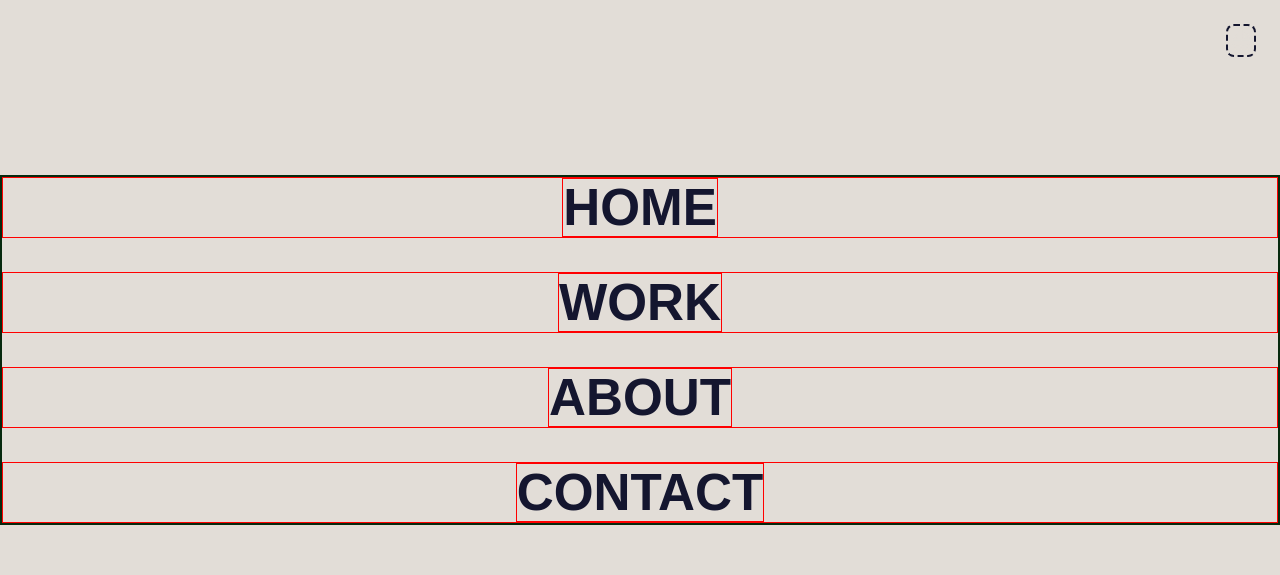
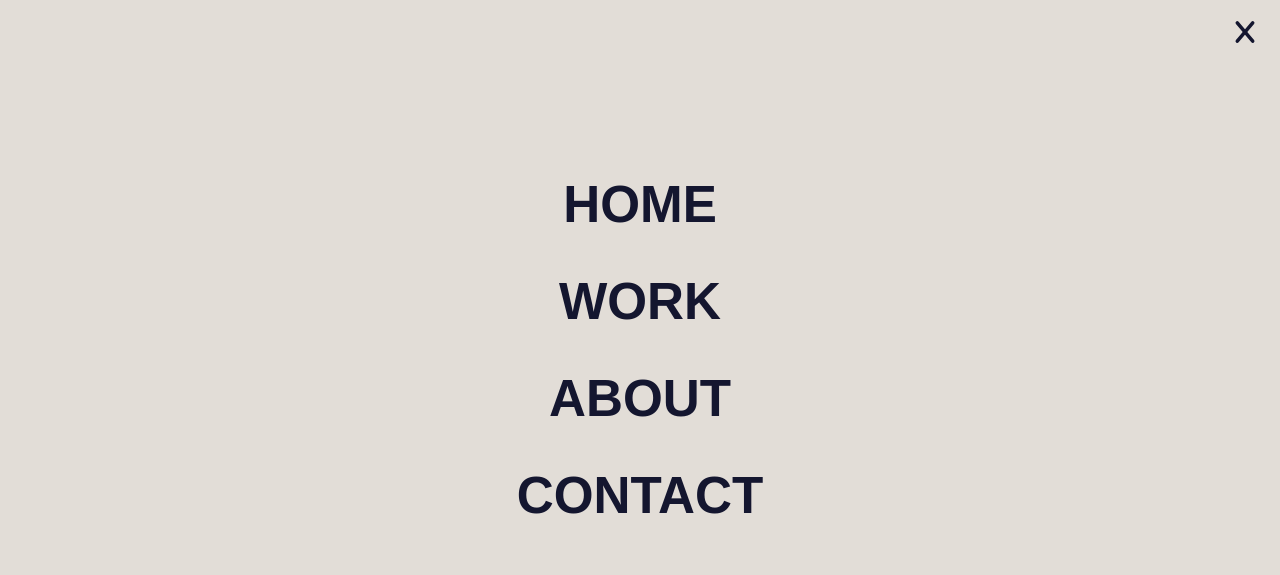
Before and after one commit to Pedrocas74/Pedro-portfolio, a React (Vite) app: page /about in a window 1280 px wide. Both pictures are taken after a click on the button "Toggle menu". Shown: the top 575 px of the page. Built offline with nearby package versions, Linux system fonts and the light colour scheme; a web font is replaced by a local one.

Commit message:
Style and animate NavButton

```diff
--- a/src/App.jsx
+++ b/src/App.jsx
@@ -17,7 +17,7 @@ import Contact from './pages/Contact.jsx';
 
 
 function App() {
-  const [menuOpen, setMenuOpen] = useState(false);  //state
+  const [menuOpen, setMenuOpen] = useState(false);
 
 
   return (
--- a/src/Components/NavButton.jsx
+++ b/src/Components/NavButton.jsx
@@ -1,53 +1,73 @@
 //button to open/close it
 
-import { easeIn, easeInOut, motion } from "framer-motion";
-import SailingIcon from "./SailingIcon";
+import { motion } from "framer-motion";
+
 
 function NavButton({ menuOpen, setMenuOpen }) {
+  const lineProps = {
+    stroke: "#14162F",
+    strokeWidth: 3.5,
+    strokeLinecap: "round",
+    transition: { duration: 0.3, ease: "easeInOut" },
+    transformOrigin: "center",
+    whileHover: { stroke: "#F9A801" }
+  };
+
   return (
-    <motion.button
+    <button
       onClick={() => setMenuOpen(!menuOpen)}
+      aria-label="Toggle menu"
       style={{
+        background: "none",
+        border: "none",
+        padding: 0,
+        cursor: "pointer",
         position: "fixed",
         top: "20px",
         right: "20px",
-        zIndex: 1001,
-        cursor: "pointer",
-        border: "none",
-        padding: "7px",
-        borderRadius: "20px",
-        background: "white",
-        overflow: "hidden", // ensures border fits nicely
+        zIndex: 1000,
+
       }}
-      animate={{
-        backgroundColor: menuOpen ? "transparent" : "#14162F",
-      }}
-      transition={{ duration: 1.5, ease: easeIn }}
+
     >
-      {/* Border animation */}
-      <motion.div
-        style={{
-          position: "absolute",
-          inset: 4,
-          border: "2px dashed #14162F",
-          borderRadius: "8px",
-          pointerEvents: "none",
-        }}
-        initial={false}
-        animate={menuOpen ? { scale: 1, opacity: 1} : { scale: 0, opacity: 0.5 }}
-        transition={{ duration: 0.4}}
-      />
+      <motion.svg
+        width="30"
+        height="24"
+        viewBox="0 0 30 24"
+      >
+        {/* Top line */}
+        <motion.line
+          x1="3"
+          y1="6"
+          x2="27"
+          y2="6"
+          {...lineProps}
+          animate={menuOpen ? { rotate: 410, y: 6 } : { rotate: 0, y: 0 }}
+        />
 
-      {/* SVG icon */}
-      <SailingIcon
-        style={{
-          width: 40,
-          height: 40,
-        }}
-        fill="#14162F"
-      />
-    </motion.button>
+        {/* Middle line */}
+        <motion.line
+          x1="3"
+          y1="12"
+          x2="27"
+          y2="12"
+          {...lineProps}
+          animate={menuOpen ? { opacity: 0 } : { opacity: 1 }}
+        />
+
+        {/* Bottom line */}
+        <motion.line
+          x1="3"
+          y1="18"
+          x2="27"
+          y2="18"
+          {...lineProps}
+          animate={menuOpen ? { rotate: -410, y: -6 } : { rotate: 0, y: 0 }}
+        />
+      </motion.svg>
+    </button>
   );
 }
 
+
 export default NavButton;
--- a/src/Components/NavigationMenu.module.css
+++ b/src/Components/NavigationMenu.module.css
@@ -13,7 +13,7 @@
 }
 
 .menuList {
-    border: 2px solid rgb(6, 41, 14);
+    /* border: 2px solid rgb(6, 41, 14); */
     padding: 0;
     display: flex;
     flex-direction: column;
@@ -24,7 +24,7 @@
 }
 
 .menuList h2, .menuList a {
-    border: 1px solid red;
+    /* border: 1px solid red; */
     width: 100%;
     font-size: 3.2rem;
     text-align: center;
--- a/src/pages/Home.jsx
+++ b/src/pages/Home.jsx
@@ -1,16 +1,15 @@
-
+import { motion } from 'framer-motion';
 import styles from '../styles/home.module.css';
 import { Link } from 'react-router-dom';
 import WavesSVG from '../Components/WavesSVG';
 
-function Home() {
-
+export default function Home() {
 
     return (
   <div className={styles.homePage}>
     <div className={styles.home}>
       <section className={styles.introContainer}>
-        <svg className={styles.logo} viewBox="0 0 11 7" fill="none" xmlns="http://www.w3.org/2000/svg">
+        <svg className={styles.logo} viewBox="0 0 11 7" xmlns="http://www.w3.org/2000/svg">
             <g id="logo">
             <g id="flag">
               <mask id="path-1-inside-1_1_38" fill="white">
@@ -48,5 +47,3 @@ function Home() {
   </div>
     );
 }
-
-export default Home;
--- a/src/styles/about.module.css
+++ b/src/styles/about.module.css
@@ -15,10 +15,10 @@
 }
 
 .avatar {
-    max-width: 300px;
+    max-width: 240px;
     height: auto;
     position: fixed;
-    left: -69px;
+    left: -67px;
     bottom: -45px;
 }
 
@@ -31,7 +31,7 @@
     /* height: max-content; */
     position: relative;
     right: 20px;
-    margin-top: 11em;
+    margin-top: 9em;
     font-size: 0.9rem;
     font-family: "Montserrat", sans-serif;
     color: #14162f;
@@ -135,6 +135,9 @@
         width: 82%;
         margin-top: 8em;
     }
+    .resume a {
+        font-size: 1.2rem;
+    }
 }
 
 
@@ -150,6 +153,9 @@
         width: 60%;
         margin-top: 8em;
     }
+    .resume a {
+        font-size: 1.2rem;
+    }
 }
 
 /* Extra Large Screens */
@@ -164,4 +170,7 @@
         width: 60%;
         margin-top: 8em;
     }
+    .resume a {
+        font-size: 1.2rem;
+    }
 }
```
